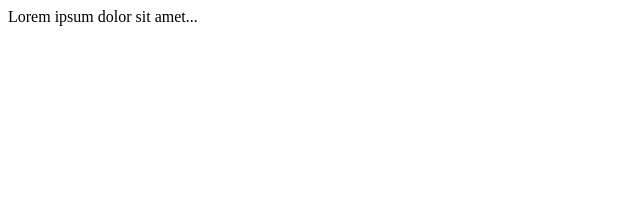
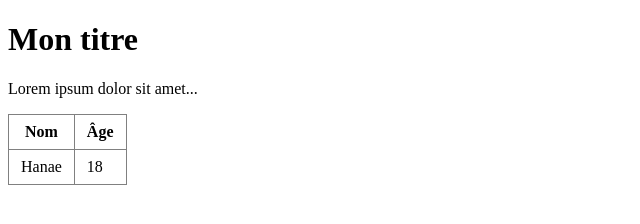
Before and after one commit to 20Hanae20/Moto-Team-FS202, a plain HTML site: page index.html in a window 1280 px wide. Shown: the whole page, without its empty margins (0-640 px from the left). Drawn offline with Linux system fonts and the light colour scheme.

Commit message:
Ajout du titre et du tableau dans index.html

```diff
--- a/index.html
+++ b/index.html
@@ -1 +1,23 @@
+<!DOCTYPE html>
+<html lang="fr">
+<head>
+    <meta charset="UTF-8">
+    <meta name="viewport" content="width=device-width, initial-scale=1.0">
+    <title>Document</title>
+    <style>
+        table {
+            border-collapse: collapse;
+        }
+        th, td {
+            padding: 8px 12px;
+        }
+    </style>
+    </head>
+<body>
+<h1>Mon titre</h1>
 <p>Lorem ipsum dolor sit amet...</p>
+ <table border="1">
+  <tr><th>Nom</th><th>Âge</th></tr>
+  <tr><td>Hanae</td><td>18</td></tr>
+ </table>
+</body>
```
